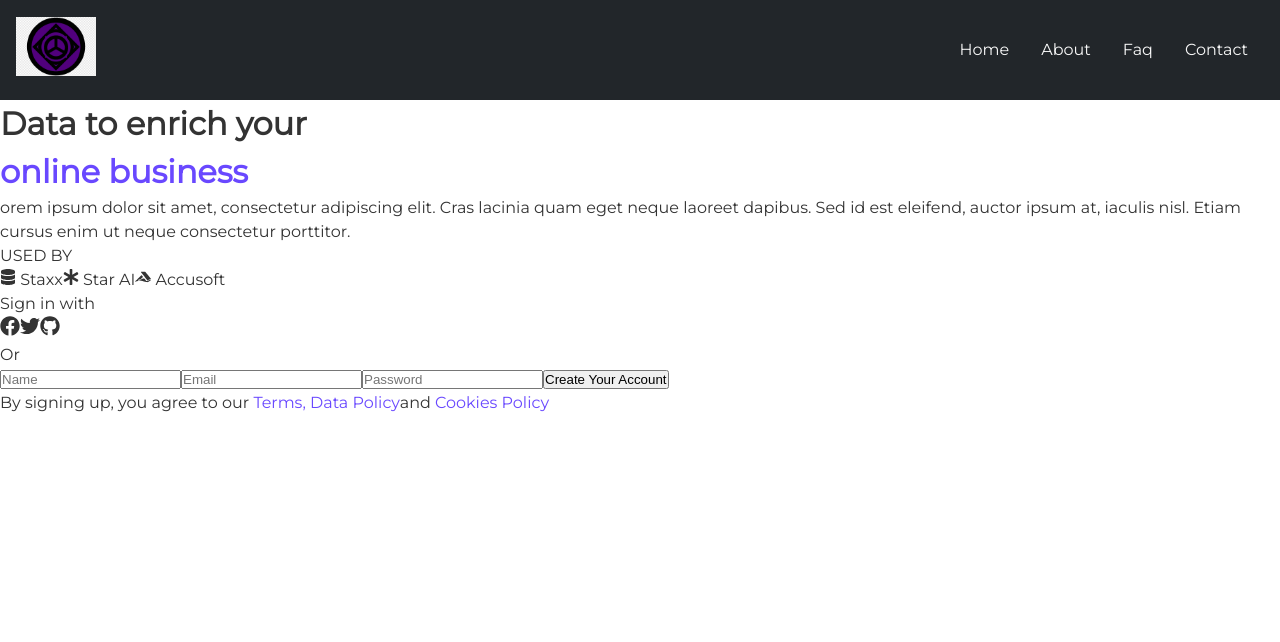
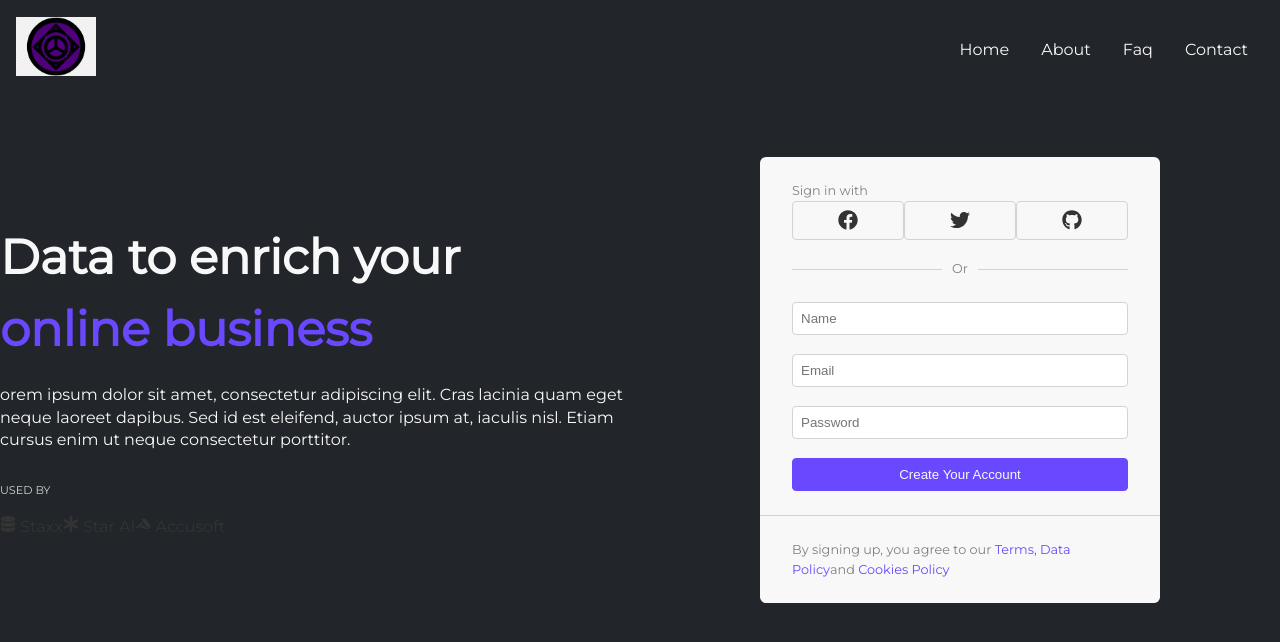
Before and after one commit to traviswilliams997/navbar-react, a React (Create React App) app: page / in a window 1280 px wide. Shown: the top 642 px of the page. Built offline with nearby package versions, Linux system fonts and the light colour scheme.

Commit message:
Add css for body

```diff
--- a/src/components/Hero.css
+++ b/src/components/Hero.css
@@ -0,0 +1,164 @@
+.hero {
+    width: 100%;
+    height: 100vh;
+    background: var(--darkgrey);
+}
+
+.container {
+    max-width: 1240px;
+    padding: 0 1rem;
+    margin: auto;
+
+}
+
+.hero .content {
+    display: grid;
+    grid-template-columns:  repeat(2, 1fr);
+}
+
+.col-1 {
+    padding: 1rem 1rem 1rem 0;
+    height: 70vh;
+    display: flex;
+    flex-direction: column;
+    justify-content: center;
+
+}
+
+.col-1 h1 {
+    font-size: 3rem;
+    font-weight:  700;
+    color: var(--white);
+}
+
+.col-1 p {
+    font-size: 1rem;
+    color: var(--white);
+    line-height: 1.4;
+    margin-top: 1.2rem;
+}
+
+.col-1 .used-by p {
+    color: var(--lightgrey);
+    font-size: .7rem;
+    margin: 2rem 0 1rem 0;
+}
+
+
+.col-2 {
+    padding: 1rem;
+    height: 70vh;
+    display: flex;
+    flex-direction: column;
+    justify-content: center;
+    font-size: .8rem;
+}
+
+.col-2 p {
+    color: var(--grey);
+
+}
+
+.form-layout {
+    width: 400px;
+    margin: auto;
+    background-color: var(--white);
+    border-radius: 6px;
+
+}
+
+.form-container {
+    padding: 1.5rem 2rem;
+}
+
+.sign-in-txt {
+    margin-bottom: 10px;
+
+}
+
+.social-login span {
+    background: var(--white);
+    padding: 16px 45px 6px 45px;
+    border: 1px solid var(--lightgrey);
+    border-radius: 4px;
+}
+
+.col-2 .divider p {
+    width:  100%;
+    text-align: center;
+    border-bottom: 1px solid var(--lightgrey);
+    line-height: 0.1em;
+    margin: 2rem 0 2rem;
+
+}
+.col-2 .divider p span {
+    background: var(--white);
+    padding:  0 10px;
+}
+
+form input{
+    display: block;
+    width: 100%;
+    margin: 1.2rem 0;
+    padding: 0.5rem;
+    border: 0.5rem;
+    border: 1px solid var(--lightgrey);
+    border-radius: 4px;
+
+
+}
+
+.form-footer {
+    border-top: 1px solid var(--lightgrey);
+    background: var(--white);
+    border-bottom-right-radius: 8px;
+    border-bottom-left-radius: 8px;
+}
+
+.form-footer p {
+    padding: 1.5rem 2rem;
+}
+
+.form-footer span {
+    font-weight: 500;
+}
+
+button {
+    width: 100%;
+    padding: 8px 0;
+    border-radius: 4px;
+    border: 1px solid var(--primary);
+    background-color: var(--primary);
+    color: var(--white);
+    cursor: pointer;
+}
+
+button:hover {
+    background-color: var(--secondary);
+    border: 1px solid var(--secondary)
+}
+
+@media screen and (max-width:940px) {
+    .hero {
+        height: auto;
+        width: 100%;
+    }
+    .hero .container {
+        padding: 0 1rem;
+    }
+    .hero .content {
+        grid-template-columns: 1fr;
+    }
+
+    .col-1 {
+        height: 90vh;
+        padding: .2rem;
+        max-width: 100%;
+    }
+    .hero h1 {
+        font-size: 2.5rem;
+    }
+    .hero .col-2 {
+        display: none;
+    }
+}
--- a/src/index.css
+++ b/src/index.css
@@ -7,7 +7,7 @@
 }
 :root {
   --primary: #6948ff;
-  --secondar: #553bcb;
+  --secondary: #553bcb;
   --darkgrey: #22262a;
   --lightgrey: #d3d3d3;
   --grey: #808080;
```
